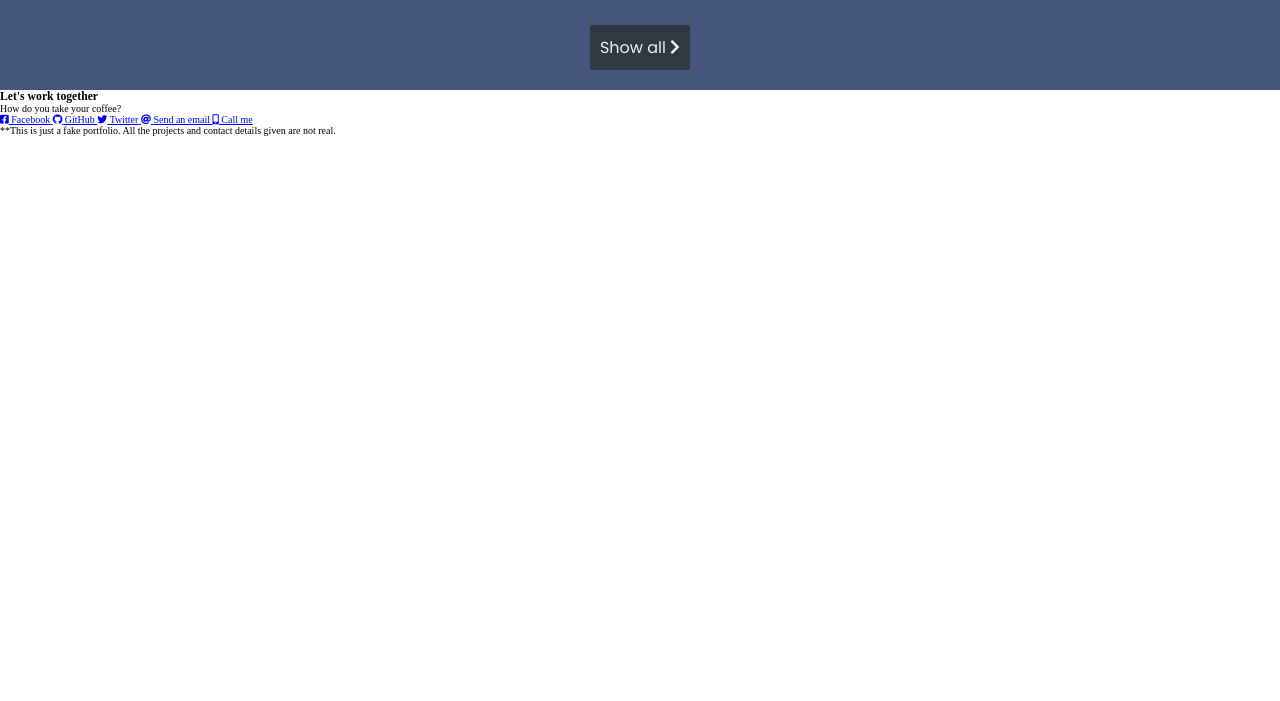
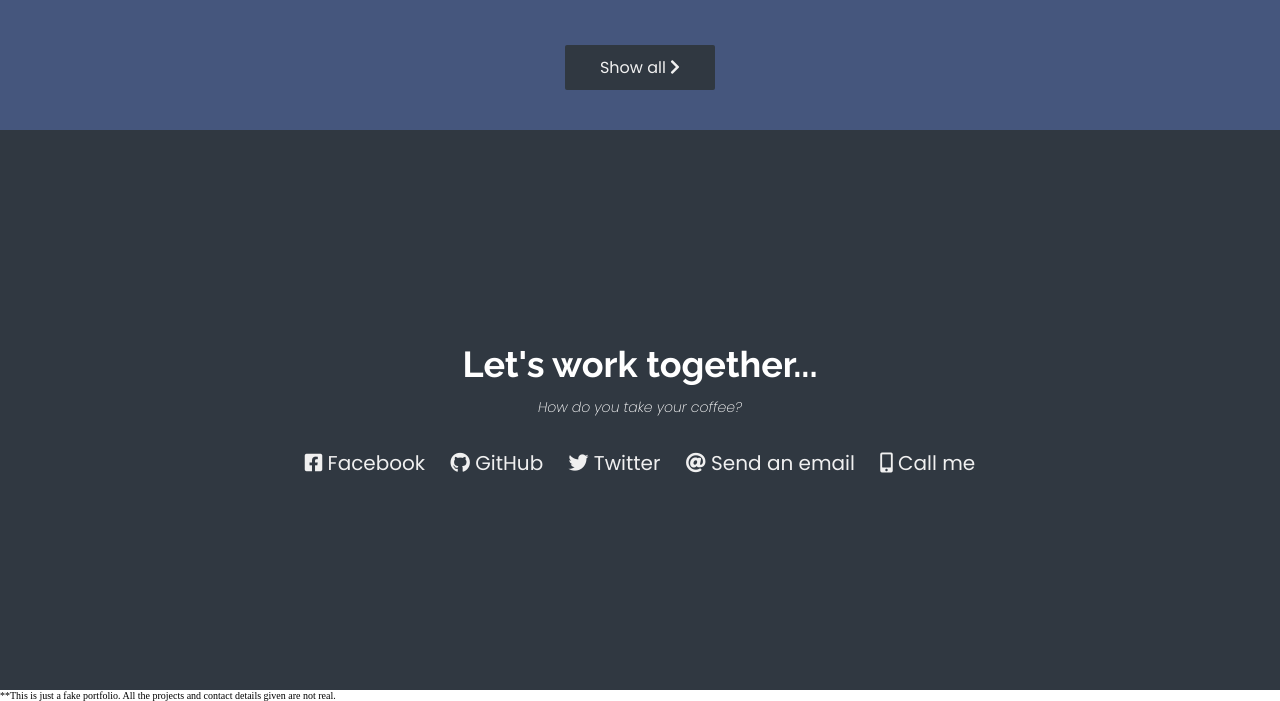
Before and after one commit to jannerymbf/Responsive-FakePortafolio, a website: page src/index.html in a window 1280 px wide. Shown: the part 2030-2731 px from the top of the page. Before the commit the page ends 2166 px from the top, so only its background shows below. Drawn offline with Linux system fonts and the light colour scheme.

Commit message:
Add styles to contact section --not finished

```diff
--- a/src/index.html
+++ b/src/index.html
@@ -68,13 +68,13 @@
 
     </section>
 
-    <section id="contact">
-      <div>
-        <h3>Let's work together</h3>
+    <section id="contact" class="contact">
+      <div class="contact__title">
+        <h3>Let's work together...</h3>
         <p>How do you take your coffee?</p>
       </div>
 
-      <section>
+      <section class="contact__network">
         <a href="https://facebook.com/freecodecamp" target="_blank">
           <i class="fab fa-facebook-square"></i>
           Facebook
--- a/src/styles.css
+++ b/src/styles.css
@@ -136,12 +136,13 @@ html {
 
 .work__btn-container {
   width: 100%;
-  padding: 20px 0;
+  padding: 40px 0;
   display: flex;
   justify-content: center;
 }
 
 .work__btn {
+  width: 150px;
   padding: 10px;
   border: none;
   border-radius: 2px;
@@ -150,3 +151,47 @@ html {
   font-size: 1.6rem;
   color: var(--main-white);
 }
+
+/* Styles for contact section */
+
+.contact {
+  height: 70vh;
+  padding: 30px;
+  display: flex;
+  flex-direction: column;
+  justify-content: center;
+  align-items: center;
+  gap: 30px;
+  background-color: var(--main-gray);
+  color: white;
+  text-align: center;
+}
+
+.contact__title h3 {
+  padding-bottom: 12px;
+  font-family: Raleway, sans-serif;
+  font-size: 3.6rem;
+  font-weight: 700;
+}
+
+.contact__title p {
+  font-family: Poppins, sans-serif;
+  font-size: 1.4rem;
+  font-weight: 200;
+  font-style: italic;
+}
+
+.contact__network a {
+  padding: 0 10px;
+  font-family: Poppins, sans-serif;
+  font-size: 2rem;
+  text-decoration: none;
+}
+
+.contact__network a:link {
+  color: var(--main-white);
+}
+
+.contact__network a:visited {
+  color: var(--main-white);
+}
```
